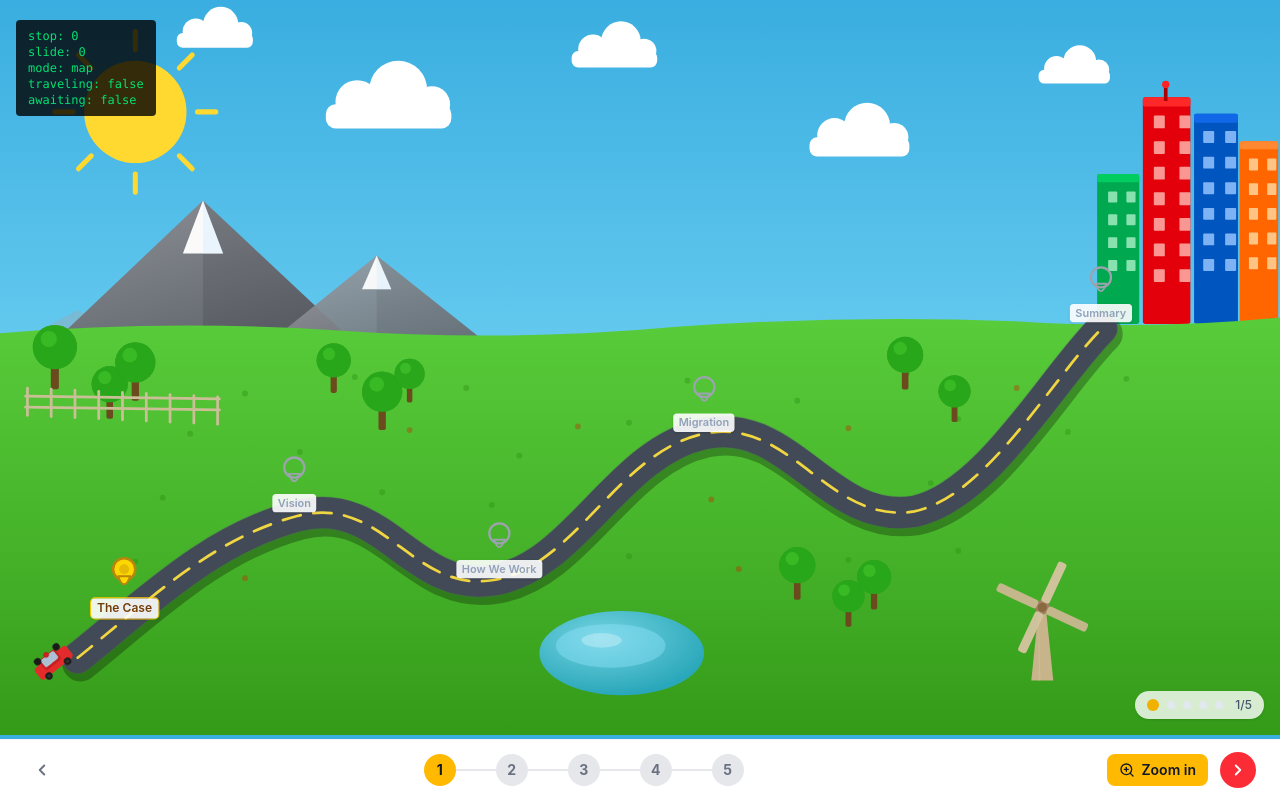
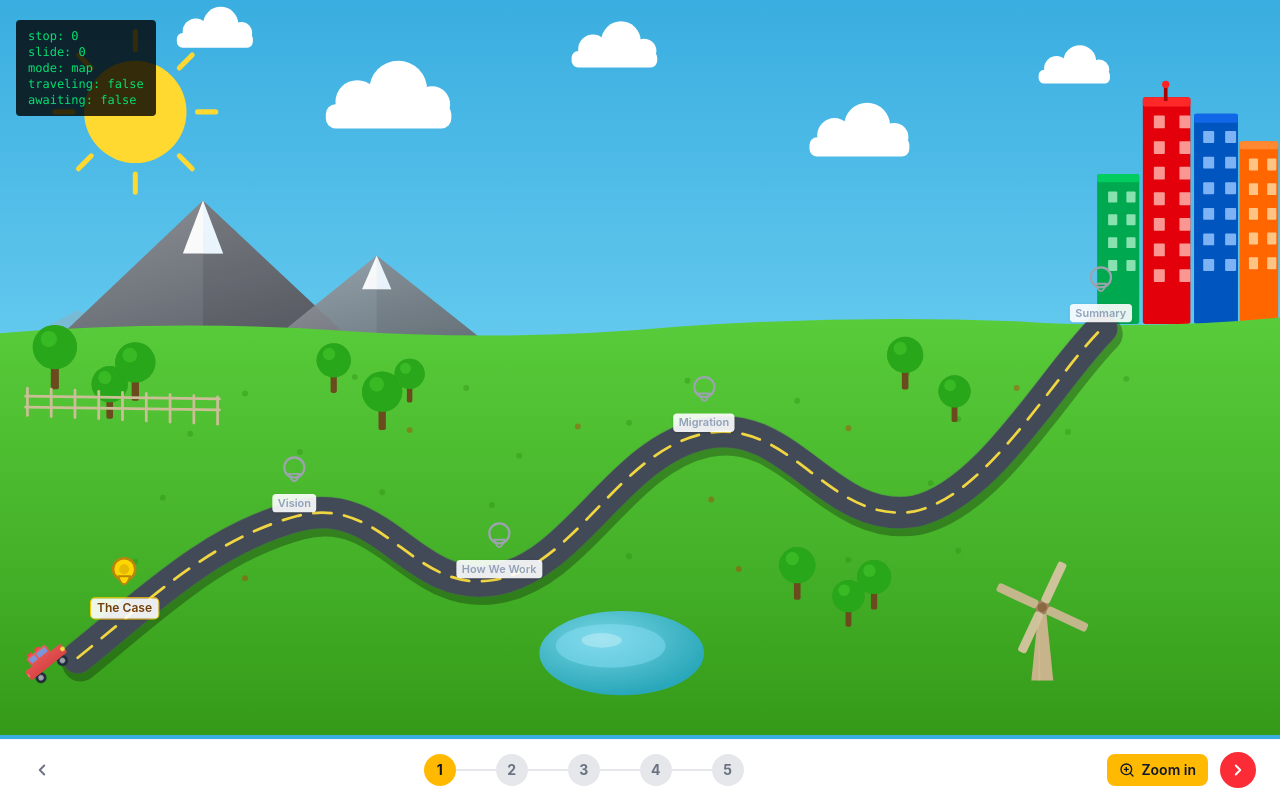
Before and after one commit to vajkri/lego-case, a Next.js app: page / in a window 1280 px wide. Built offline with nearby package versions, Linux system fonts and the light colour scheme.

Commit message:
fix: replace car SVG with LEGO side-view design, remove progress indicator
- New car SVG: side-view with cabin, windows, studs, headlight/taillight
- Remove MapProgressIndicator from MapCanvas (redundant with stop markers)

```diff
--- a/src/components/features/map/CarElement.tsx
+++ b/src/components/features/map/CarElement.tsx
@@ -13,27 +13,37 @@ interface CarElementProps {
   onArrival: () => void      // dispatched to reducer as ARRIVE action
 }
 
-// The car SVG — simple top-down view, red LEGO car with stud on roof
+// LEGO car — side view with studs, wheels, cabin, headlight/taillight
 function CarSvg() {
   return (
-    <svg width="48" height="28" viewBox="0 0 48 28" fill="none" aria-hidden="true">
-      {/* Car body */}
-      <rect x="2" y="8" width="44" height="16" rx="4" fill="#E32B2B" />
-      {/* Car cabin/roof */}
-      <rect x="12" y="4" width="22" height="14" rx="3" fill="#C82020" />
-      {/* Windshield */}
-      <rect x="14" y="5" width="18" height="10" rx="2" fill="#A8D4E8" opacity="0.9" />
-      {/* LEGO stud on roof */}
-      <circle cx="23" cy="4" r="3" fill="#B81C1C" />
-      <circle cx="23" cy="4" r="2" fill="#D82020" />
+    <svg width="60" height="40" viewBox="0 0 60 40" fill="none" aria-hidden="true">
       {/* Wheels */}
-      <circle cx="11" cy="24" r="4" fill="#1A1A1A" />
-      <circle cx="37" cy="24" r="4" fill="#1A1A1A" />
-      <circle cx="11" cy="4" r="4" fill="#1A1A1A" />
-      <circle cx="37" cy="4" r="4" fill="#1A1A1A" />
-      {/* Wheel highlights */}
-      <circle cx="11" cy="24" r="2" fill="#333333" />
-      <circle cx="37" cy="24" r="2" fill="#333333" />
+      <circle cx="15" cy="32" r="6" fill="#1f2937" />
+      <circle cx="15" cy="32" r="3" fill="#9ca3af" />
+      <circle cx="45" cy="32" r="6" fill="#1f2937" />
+      <circle cx="45" cy="32" r="3" fill="#9ca3af" />
+      {/* Car Body - Bottom Block */}
+      <rect x="5" y="16" width="50" height="12" rx="2" fill="#ef4444" />
+      <rect x="5" y="16" width="50" height="12" rx="2" fill="url(#car-highlight)" opacity="0.5" />
+      {/* Car Body - Top Cabin */}
+      <rect x="15" y="6" width="26" height="10" rx="2" fill="#ef4444" />
+      <rect x="15" y="6" width="26" height="10" rx="2" fill="url(#car-highlight)" opacity="0.5" />
+      {/* Windows */}
+      <rect x="17" y="8" width="8" height="6" rx="1" fill="#60a5fa" opacity="0.8" />
+      <rect x="27" y="8" width="12" height="6" rx="1" fill="#60a5fa" opacity="0.8" />
+      {/* Studs */}
+      <rect x="18" y="3" width="6" height="3" rx="1" fill="#ef4444" />
+      <rect x="28" y="3" width="6" height="3" rx="1" fill="#ef4444" />
+      {/* Headlight */}
+      <circle cx="53" cy="22" r="2.5" fill="#fde047" />
+      {/* Taillight */}
+      <rect x="5" y="20" width="2" height="4" fill="#f87171" />
+      <defs>
+        <linearGradient id="car-highlight" x1="30" y1="0" x2="30" y2="40" gradientUnits="userSpaceOnUse">
+          <stop stopColor="white" stopOpacity="0.4" />
+          <stop offset="1" stopColor="black" stopOpacity="0.2" />
+        </linearGradient>
+      </defs>
     </svg>
   )
 }
@@ -49,8 +59,8 @@ export function CarElement({ targetOffset, isMovingBackward, onArrival }: CarEle
         offsetPath: `path("${ROAD_PATH_D}")`,
         offsetRotate: isMovingBackward ? 'reverse' : 'auto',
         willChange: 'transform',  // GPU compositor hint
-        width: 48,
-        height: 28,
+        width: 60,
+        height: 40,
         // Center the car on the path point using CSS transform (not top/left positioning)
         transform: 'translate(-50%, -50%)',
       }}
--- a/src/components/features/map/MapCanvas.tsx
+++ b/src/components/features/map/MapCanvas.tsx
@@ -14,7 +14,6 @@ import { usePresentation } from '@/components/features/presentation'
 import { MapSvg, MAP_VIEWBOX } from './MapSvg'
 import { StopNode } from './StopNode'
 import { CarElement } from './CarElement'
-import { MapProgressIndicator } from './MapProgressIndicator'
 import { STOP_OFFSETS, CAR_START_OFFSET } from './RoadPath'
 
 const VB_W = MAP_VIEWBOX.width   // 1400
@@ -102,13 +101,6 @@ export function MapCanvas() {
           ))}
         </div>
 
-        {/* Progress indicator — bottom-right, non-intrusive */}
-        <MapProgressIndicator
-          currentStop={state.currentStop}
-          totalStops={stops.length}
-          isCarTraveling={state.isCarTraveling}
-        />
-
         {/* DEV INDICATOR — remove in Phase 4 */}
         <div className="absolute top-4 left-4 font-mono text-xs bg-black/80 text-green-400 px-3 py-2 rounded select-none z-50">
           <div>stop: {state.currentStop}</div>
--- a/src/components/features/map/index.ts
+++ b/src/components/features/map/index.ts
@@ -1,7 +1,6 @@
 // src/components/features/map/index.ts
 export * from './CarElement'
 export * from './MapCanvas'
-export * from './MapProgressIndicator'
 export * from './MapSvg'
 export * from './RoadPath'
 export * from './StopNode'
```
